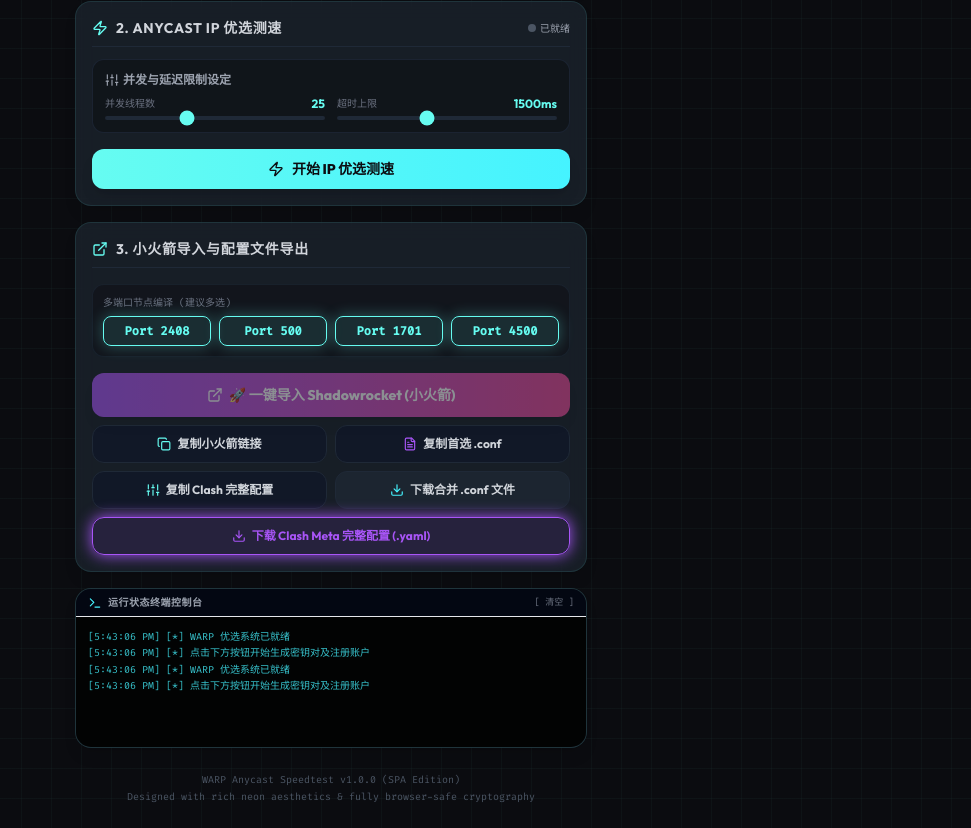
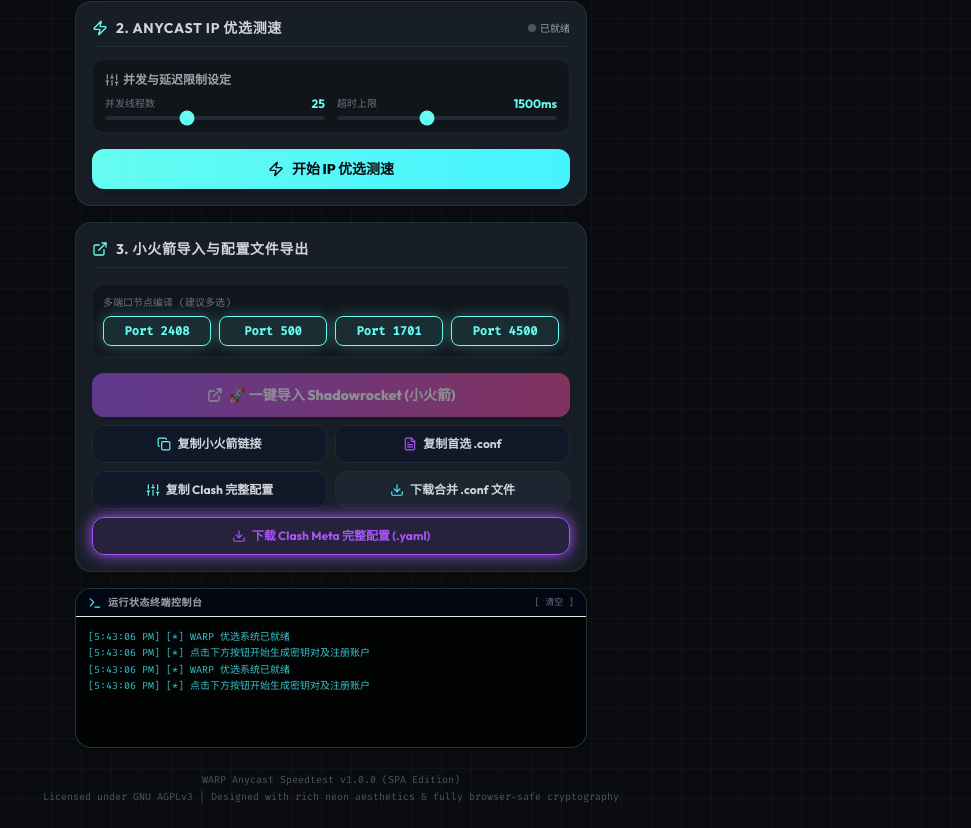
Before and after one commit to nbgJack/warp-speedtest-spa, a React (Vite) app: page / in a window 1280 px wide. Shown: the part 492-1320 px from the top of the page, without its empty margins (309-1280 px from the left). Built offline with nearby package versions, Linux system fonts and the light colour scheme.

Commit message:
chore: relicensed under GNU AGPLv3

```diff
--- a/package.json
+++ b/package.json
@@ -3,6 +3,7 @@
   "private": true,
   "version": "1.0.0",
   "type": "module",
+  "license": "AGPL-3.0-only",
   "scripts": {
     "dev": "vite",
     "build": "vite build",
--- a/src/App.jsx
+++ b/src/App.jsx
@@ -1164,7 +1164,7 @@
       {/* Footer */}
       <footer className="mt-6 text-center text-[10px] text-gray-600 font-mono">
         <p>WARP Anycast Speedtest v1.0.0 (SPA Edition)</p>
-        <p className="mt-0.5">Designed with rich neon aesthetics & fully browser-safe cryptography</p>
+        <p className="mt-0.5">Licensed under GNU AGPLv3 | Designed with rich neon aesthetics & fully browser-safe cryptography</p>
       </footer>
     </div>
   )
```
Also changed, not shown: 1 other file (tests, documents, lock files or other folders).
